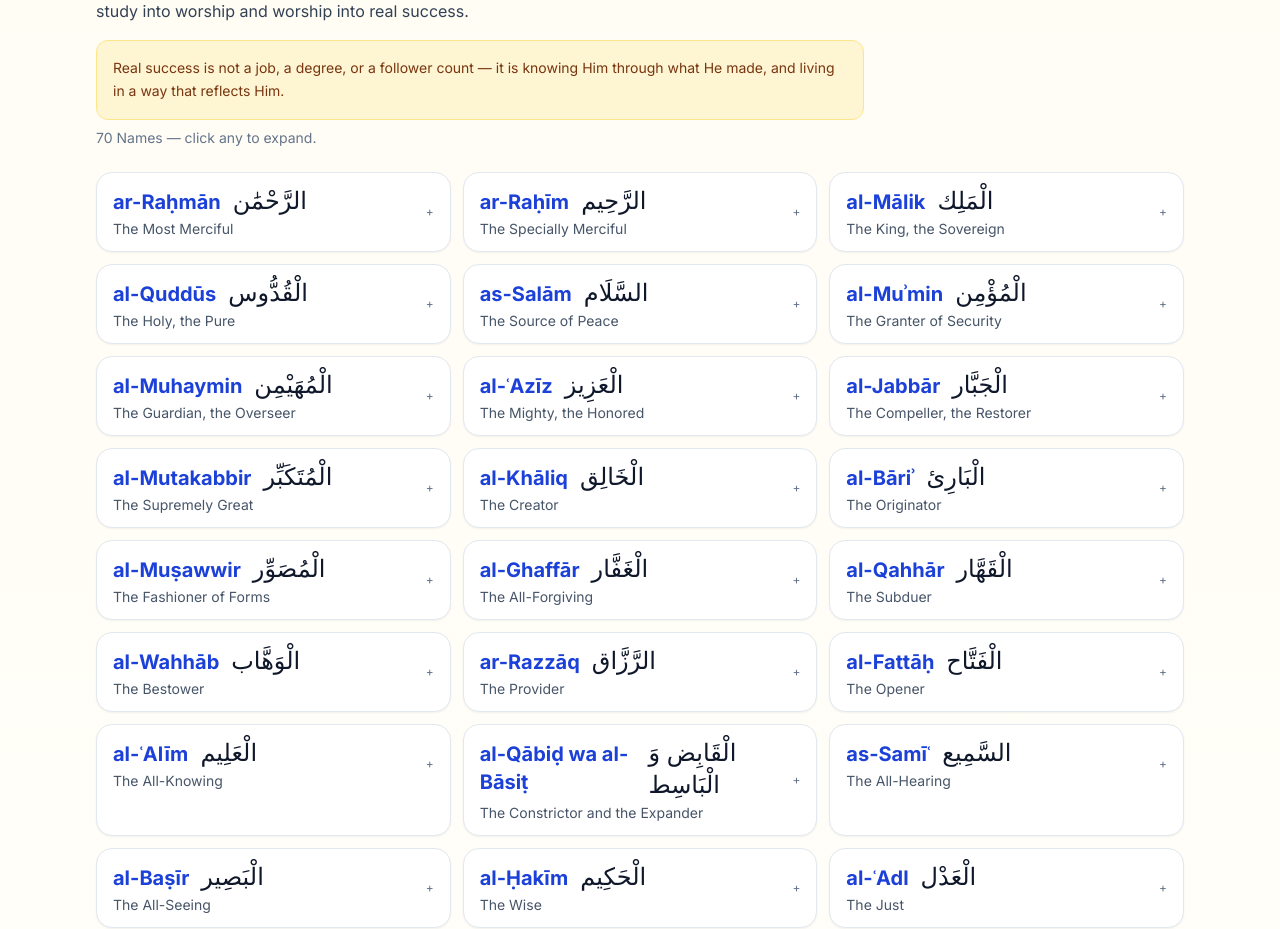
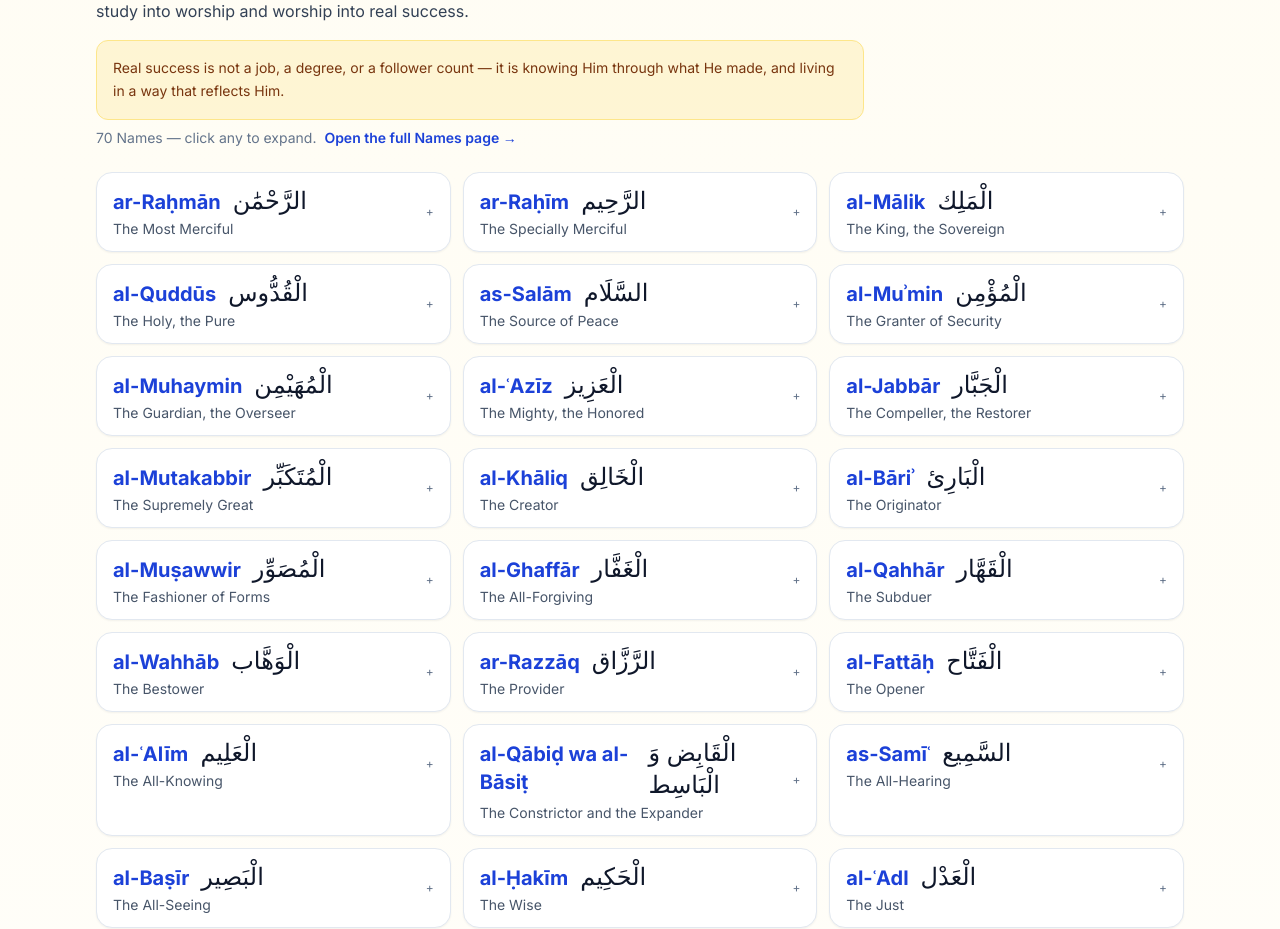
Before and after one commit to DinaElAhl/Pathways-, a React (Vite) app: page /roots in a window 1280 px wide. Shown: the part 1760-2689 px from the top of the page. Built offline with nearby package versions, Linux system fonts and the light colour scheme; the HTML template or start-up script is replaced by a standard one.

Commit message:
Add link to full Names page in RootsOfKnowledge

```diff
--- a/src/pages/RootsOfKnowledge.jsx
+++ b/src/pages/RootsOfKnowledge.jsx
@@ -93,7 +93,7 @@ export default function RootsOfKnowledge() {
           <div className="mt-4 max-w-3xl rounded-xl bg-amber-100/70 border border-amber-200 p-4 text-amber-900 text-sm leading-relaxed">
             {namesIntro.call}
           </div>
-          <div className="mt-2 text-sm text-slate-500">{quranicNames.length} Names — click any to expand.</div>
+          <div className="mt-2 text-sm text-slate-500">{quranicNames.length} Names — click any to expand. <Link to="/roots/names" className="ml-1 text-brand-700 font-semibold hover:underline">Open the full Names page →</Link></div>
           <div className="mt-6 grid gap-3 sm:grid-cols-2 lg:grid-cols-3">
             {quranicNames.map((n) => (
               <NameCard key={n.transliteration} n={n} />
```
